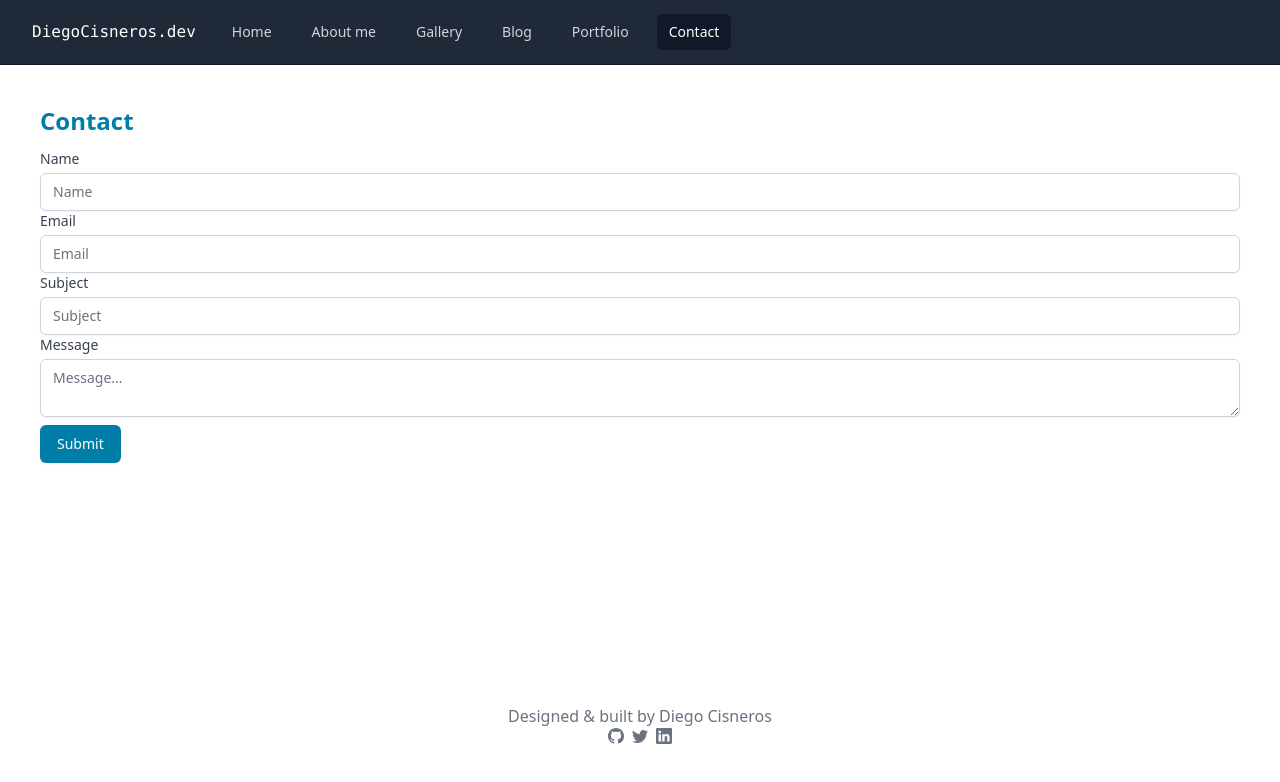
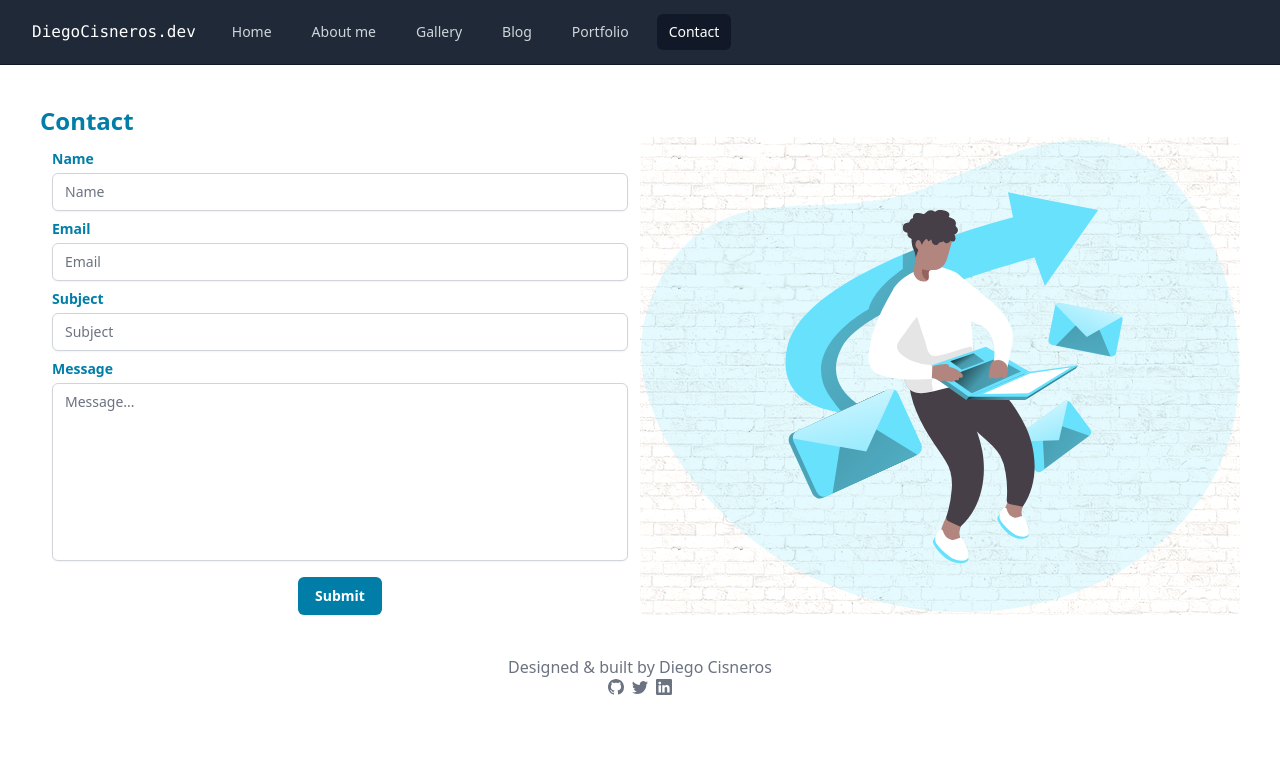
Before and after one commit to devcisne/personal-website, a React (Create React App) app: page /contact in a window 1280 px wide. Shown: the top 782 px of the page. Built offline with nearby package versions, Linux system fonts and the light colour scheme.

Commit message:
contiued work, mostly finished contact

```diff
--- a/package.json
+++ b/package.json
@@ -19,7 +19,7 @@
     "web-vitals": "^2.1.4"
   },
   "scripts": {
-    "start": "react-scripts start",
+    "start": "CHOKIDAR_USEPOLLING=true react-scripts start",
     "build": "react-scripts build",
     "test": "react-scripts test",
     "eject": "react-scripts eject"
--- a/src/components/Footer.jsx
+++ b/src/components/Footer.jsx
@@ -1,18 +1,18 @@
 import React from "react";
-import { BsGithub, BsTwitter,BsLinkedin } from "react-icons/bs";
+import { BsGithub, BsTwitter, BsLinkedin } from "react-icons/bs";
 
 const Footer = () => {
   return (
     <>
-      <div className=" w-full flex flex-col mb-2">
+      <div className="  flex flex-col mb-2">
         <p className="text-gray-500 font-thin mx-auto">
           Designed &#38; built by Diego Cisneros
         </p>
-        <p className=" flex felx-row space-x-2 mx-auto">
+        <p className=" flex flex-row space-x-2 mx-auto">
           <a href="https://github.com/diegocisne" className="text-gray-500 hover:text-gray-900"><BsGithub /></a>
-          <a href="https://twitter.com" className="text-gray-500 hover:text-gray-900"><BsTwitter/></a>
-          <a href="https://www.linkedin.com/in/diegocisnerosvitor/" className="text-gray-500 hover:text-gray-900"><BsLinkedin/></a>
-          </p>
+          <a href="https://twitter.com" className="text-gray-500 hover:text-gray-900"><BsTwitter /></a>
+          <a href="https://www.linkedin.com/in/diegocisnerosvitor/" className="text-gray-500 hover:text-gray-900"><BsLinkedin /></a>
+        </p>
       </div>
     </>
   );
--- a/src/routes/About.jsx
+++ b/src/routes/About.jsx
@@ -154,7 +154,7 @@ className="default-link"
 href="https://www.commoncriteriaportal.org/"
 >
 Common Criteria
-</a> compliant security evaluations on a wide range of IT product for our clients which include some of the biggest vendors in the industry e.g. IBM, HP, Huawei,etc. and to participate in the development of software for internal use with  Python and Javascript.`,
+</a> compliant security evaluations on a wide range of IT products for our clients which include some of the biggest vendors in the industry e.g. IBM, HP, Huawei,etc. and to participate in the development of software for internal use with  Python and Javascript.`,
   ];
 
   return (
--- a/src/routes/Contact.jsx
+++ b/src/routes/Contact.jsx
@@ -3,28 +3,37 @@ import NavBar from "../components/NavBar";
 import Footer from "../components/Footer";
 import { useForm } from "react-hook-form";
 
+const sendForm = (data) => {
+  console.log(data)
+}
+
 const Contact = () => {
+
+
   const {
     register,
     handleSubmit,
     formState: { errors },
-  } = useForm({ defaultValues:{senderName:"",email:"",subject:"",msg:""} });
+  } = useForm({ defaultValues: { senderName: "", email: "", subject: "", msg: "" } });
 
   return (
     <>
       <NavBar />
-      <div className="h-[80vh]  bg-[#ffffff] border-t border-gray-900 ">
-        <div className="container py-10 px-10">
+      <div className="  bg-[#ffffff] border-t border-gray-900 ">
+        <div className="container py-10 px-10 h-full">
           <h1 className="text-2xl font-semibold text-[#007EA7] ">Contact</h1>
-          <div className="mt-3">
+
+          <div className="flex sm:flex-row flex-col">
+            <div className="flex-auto w-6/6 sm:w-3/6 ">
+              <div className="mt-3 mx-3">
                 <form
-              onSubmit={handleSubmit((data) => {
-                console.log(data);
-              })}
+                  onSubmit={
+                    handleSubmit(sendForm)}
                 >
+                  <div className="mb-2">
                     <label
                       htmlFor="senderName"
-                className="block text-sm font-medium text-gray-700"
+                      className="block text-sm font-semibold text-[#007EA7]"
                     >
                       Name
                     </label>
@@ -35,14 +44,16 @@ const Contact = () => {
                       name="senderName"
                       type="text"
                       placeholder="Name"
-                className={`mt-1 focus:ring-[#00A8E8] focus:border-[#00A8E8] block w-full shadow-sm sm:text-sm border-gray-300 rounded-md ${errors.senderName ? "border-pink-500 text-pink-600" :""}
+                      className={`mt-1 focus:ring-[#00A8E8] focus:border-[#00A8E8] block w-full shadow-sm sm:text-sm border-gray-300 rounded-md ${errors.senderName ? "border-pink-500 text-pink-600" : ""}
                 `}
                     />
                     <p className="text-pink-600">{errors.senderName?.message}</p>
 
+                  </div>
+                  <div className="mb-2">
                     <label
                       htmlFor="email"
-                className="block text-sm font-medium text-gray-700"
+                      className="block text-sm font-semibold text-[#007EA7]"
                     >
                       Email
                     </label>
@@ -57,62 +68,79 @@ const Contact = () => {
                       name="email"
                       type="email"
                       placeholder="Email"
-                className={`mt-1 focus:ring-[#00A8E8] focus:border-[#00A8E8] block w-full shadow-sm sm:text-sm border-gray-300 rounded-md ${errors.email ? "border-pink-500 text-pink-600" :""}
+                      className={`mt-1 focus:ring-[#00A8E8] focus:border-[#00A8E8] block w-full shadow-sm sm:text-sm border-gray-300 rounded-md ${errors.email ? "border-pink-500 text-pink-600" : ""}
                 `}
                     />
                     <p className="text-pink-600">{errors.email?.message}</p>
+                  </div>
 
+                  <div className="mb-2">
 
                     <label
                       htmlFor="subject"
-                className="block text-sm font-medium text-gray-700"
+                      className="block text-sm font-semibold text-[#007EA7]"
                     >
                       Subject
                     </label>
                     <input
                       {...register("subject", {
                         required: "Subject is a required field.",
-                  minLength:{value:5,message:"Minimum subject length is 5 chars"}
+                        minLength: { value: 5, message: "Minimum subject length is 5 chars" }
 
                       })}
                       name="subject"
                       type="text"
                       placeholder="Subject"
-                className={`mt-1 focus:ring-[#00A8E8] focus:border-[#00A8E8] block w-full shadow-sm sm:text-sm border-gray-300 rounded-md ${errors.subject ? "border-pink-500 text-pink-600" :""}
+                      className={`mt-1 focus:ring-[#00A8E8] focus:border-[#00A8E8] block w-full shadow-sm sm:text-sm border-gray-300 rounded-md ${errors.subject ? "border-pink-500 text-pink-600" : ""}
                 `}
                     />
                     <p className="text-pink-600">{errors.subject?.message}</p>
+                  </div>
 
-
+                  <div className="mb-2">
                     <label
                       htmlFor="msg"
-                className="block text-sm font-medium text-gray-700"
+                      className="block text-sm font-semibold text-[#007EA7]"
                     >
                       Message
                     </label>
                     <textarea
-                {...register("msg", {required:"Message is required",
-                  minLength:{value:5,message:"Minimum message length is 5 chars"}
+                      {...register("msg", {
+                        required: "Message is required",
+                        minLength: { value: 5, message: "Minimum message length is 5 chars" }
                       })}
                       name="msg"
                       type="text"
                       placeholder="Message..."
-                className={`mt-1 focus:ring-[#00A8E8] focus:border-[#00A8E8] block w-full shadow-sm sm:text-sm border-gray-300 rounded-md ${errors.msg ? "border-pink-500 text-pink-600" :""}
+                      className={`mt-1 focus:ring-[#00A8E8] focus:border-[#00A8E8] block w-full shadow-sm sm:text-sm border-gray-300 rounded-md ${errors.msg ? "border-pink-500 text-pink-600" : ""}
                 `}
-              />
+                      rows="8" style={{ resize: "none" }} />
                     <p className="text-pink-600">{errors.msg?.message}</p>
+                  </div>
+                  <div className="place-content-center  flex items-center">
 
                     <button
                       type="submit"
-                className="inline-flex justify-center mt-2 py-2 px-4 border border-transparent shadow-sm text-sm font-medium rounded-md text-white bg-[#007EA7] hover:bg-[#00A8E8] focus:outline-none focus:ring-2 focus:ring-offset-2 focus:ring--[#00A8E8]"
+                      className="inline-flex justify-center mt-2 py-2 px-4 border border-transparent shadow-sm text-sm font-semibold rounded-md text-white bg-[#007EA7] hover:bg-[#00A8E8] focus:outline-none focus:ring-2 focus:ring-offset-2 focus:ring--[#00A8E8] "
                     >
                       Submit
                     </button>
+                  </div>
+
                 </form>
               </div>
+
+            </div>
+            <div className=" flex flex-auto w-6/6 sm:w-3/6 bg-brick-pattern border border-transparent rounded-md mt-2 sm:mt-0">
+              <img className=" mx-auto" src="/images/contact.svg" alt="contact.svg" />
             </div>
           </div>
+
+        </div>
+
+      </div>
       <Footer />
+
     </>
   );
 };
```
Also changed, not shown: public/images/contact.svg (added). Lines whose indentation alone changed are shown as unchanged.
